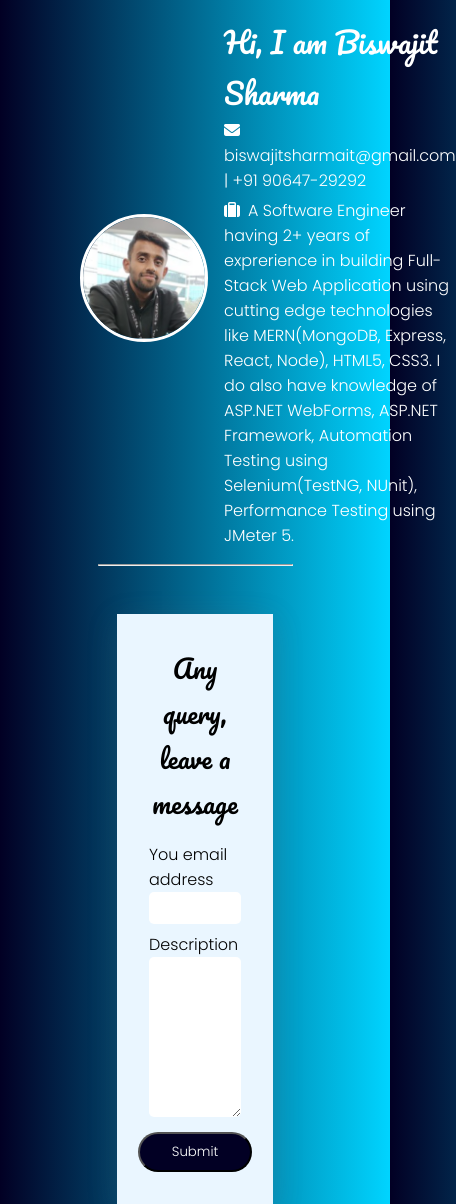
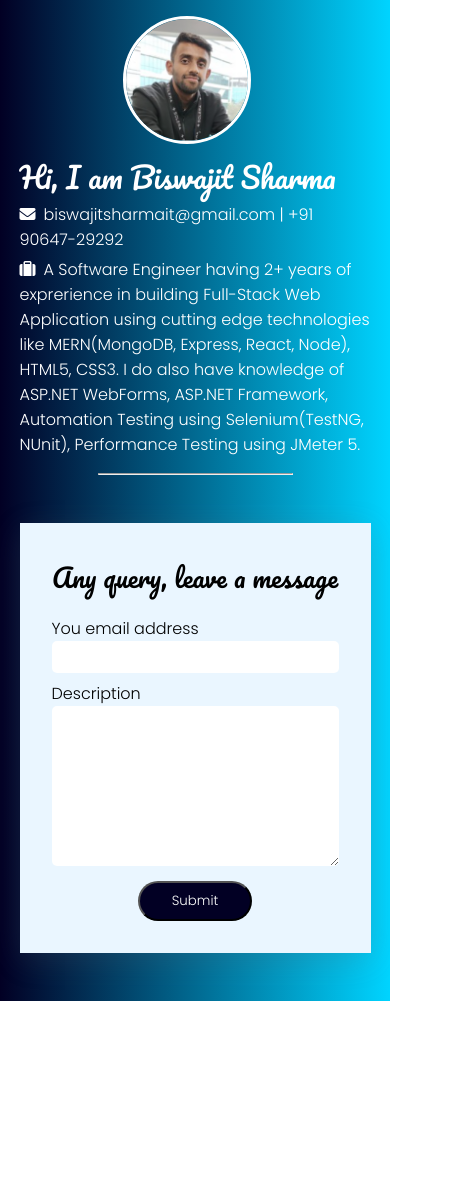
Before and after one commit to biswajitatgithub/contact-biswajit-sharma, a React (Create React App) app: page / in a window 390 px wide. Shown: the whole page, 456 px wide, since content can reach past the window. After the commit the page ends 1001 px from the top, so only its background shows below. Built offline with nearby package versions, Linux system fonts and the light colour scheme.

Commit message:
add media query

```diff
--- a/src/Components/ContactForm/ContactForm.css
+++ b/src/Components/ContactForm/ContactForm.css
@@ -4,6 +4,7 @@
     margin-top: 3rem;
     display: flex;
     justify-content: center;
+    margin-bottom: 3rem;
 }
 .form-container .form{
     width: 40%;
@@ -11,6 +12,21 @@
     padding: 2rem;
     background-color: rgb(234, 246, 255);
     box-shadow: rgba(100, 100, 111, 0.2) 0px 7px 29px 0px;
+}
+@media (max-width:1024px) {
+    .form-container .form{
+        width: 50%;
+    }
+}
+@media (max-width:800px) {
+    .form-container .form{
+        width: 80%;
+    }
+}
+@media (max-width:520px) {
+    .form-container .form{
+        width: 90%;
+    }
 }
 
 .title .content{
@@ -66,3 +82,12 @@ form{
     display: flex;
     flex-direction: column;
 }
+.form .response .title{
+    text-align: center;
+    font-family: 'Pacifico', cursive;
+    font-size: 1.6rem;
+    margin-bottom: 1rem;
+}
+.form .response .description{
+    text-align: center;
+}
--- a/src/Components/ContactForm/ContactForm.js
+++ b/src/Components/ContactForm/ContactForm.js
@@ -4,12 +4,8 @@ import "./ContactForm.css";
 
 const ContactForm = () => {
   const [state, handleSubmit] = useForm("xoqzjerz");
-  if (state.succeeded) {
-    return <p>Thanks for joining!</p>;
-  }
-  return (
-    <div className="form-container">
-      <div className="form">
+  const form = (
+    <React.Fragment>
       <div className="title">
         <p className="content">Any query, leave a message</p>
       </div>
@@ -17,11 +13,7 @@ const ContactForm = () => {
         <div className="input">
           <span>You email address</span>
           <input id="email" type="email" name="email" />
-            <ValidationError
-              prefix="Email"
-              field="email"
-              errors={state.errors}
-            />
+          <ValidationError prefix="Email" field="email" errors={state.errors} />
         </div>
         <div className="input">
           <span>Description</span>
@@ -36,7 +28,19 @@ const ContactForm = () => {
           Submit
         </button>
       </form>
+    </React.Fragment>
+  );
+  const successData = (
+    <div className="response">
+      <div className="title">Query Sent!</div>
+      <div className="description">Thank you for reaching out, you will be responded within 12hours</div>
     </div>
+  );
+  let mainData = state.succeeded ? successData : form;
+
+  return (
+    <div className="form-container">
+      <div className="form">{mainData}</div>
     </div>
   );
 };
--- a/src/Components/OwnerDetails/OwnerDetails.css
+++ b/src/Components/OwnerDetails/OwnerDetails.css
@@ -5,8 +5,16 @@
     flex-direction: row;
     align-items: center;
     color: white;
-    padding: 1rem 5rem;
+    width: 90%;
+    margin: 0 auto;
+    margin-top: 1rem;
 }
+@media (max-width:800px) {
+    .owner-details-container{
+        flex-direction: column;
+    }
+}
+
 .owner-details-container .owner-image{
     margin-right: 1rem;
 }
@@ -30,4 +38,5 @@
 hr{
     width: 50%;
     margin: 0 auto;
+    margin-top: 1rem;
 }
```
Lines whose indentation alone changed are shown as unchanged.
